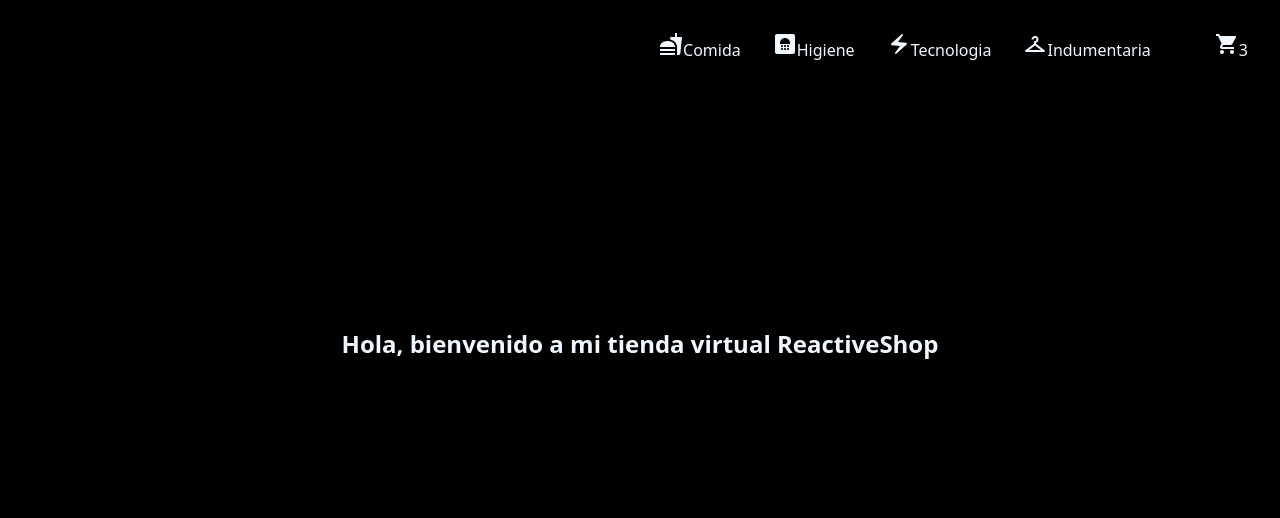
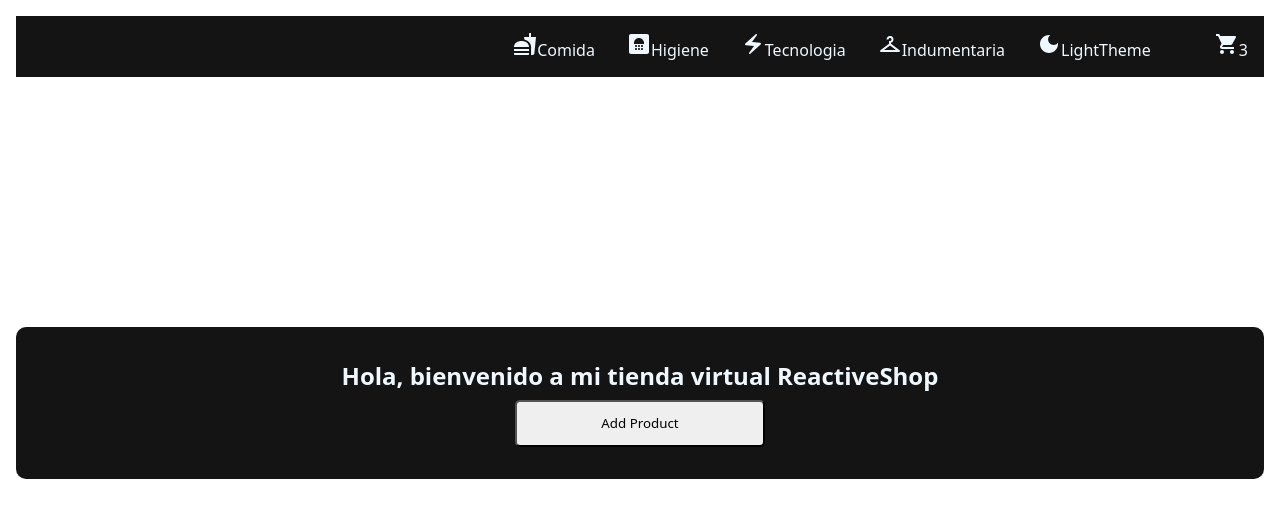
Before and after one commit to LuisTali/ReactIveShop, a React (Vite) app: page / in a window 1280 px wide. Shown: the top 518 px of the page. Built offline with nearby package versions, Linux system fonts and the light colour scheme.

Commit message:
Add new states to handle products, Add button to simulate a operation of adding a product to the cart, Add cart widget with a drop down menu with the products added to your shopping cart, Add button in the navbar to choose between darkmode or lightmode

```diff
--- a/src/App.css
+++ b/src/App.css
@@ -8,8 +8,15 @@
 body{
   width: 100%;
   height: 100vh;
-  background-color: black;
-  color: aliceblue;
   font-weight: 500;
   padding: 1rem;
 }
+
+.light{
+  background-color: aliceblue;
+  color: rgb(20,20,20);
+}
+.dark{
+  background-color: rgb(20,20,20);
+  color: aliceblue;
+}
--- a/src/App.jsx
+++ b/src/App.jsx
@@ -6,13 +6,15 @@
 
 function App() {
   const [count, setCount] = useState(0)
+  const [theme,setTheme] = useState(false);
+  const [products,setProducts] = useState([1,2,3]);
 
   const greeting = 'Hola, bienvenido a mi tienda virtual ReactiveShop'
 
   return (
     <>
-      <Navbar/>
-      <ItemListContainer greeting={greeting}/>
+      <Navbar theme={theme} setTheme={setTheme} products={products} setProducts={setProducts}/>
+      <ItemListContainer theme={theme} greeting={greeting} products={products} setProducts={setProducts}/>
     </>
   )
 }
--- a/src/components/common/CardWidget.css
+++ b/src/components/common/CardWidget.css
@@ -1,3 +1,33 @@
 #shoppingCart{
     margin-left: 3rem;
 }
+.listShoppingCart{
+    position: absolute;
+    top: 0;
+    right: 0;
+    margin-right: 1rem;
+    margin-top: 5rem;
+    padding: 1rem 2rem;
+    border-radius: 10px;
+    width: max-content;
+}
+.listShoppingCart ul{
+    white-space: nowrap;
+}
+.listShoppingCart ul li{
+    display: flex;
+    justify-content: space-between;
+    padding: 0.25rem 0.5rem;
+}
+.listShoppingCart ul li button{
+    border-radius: 5px;
+    padding: 0.25rem;
+    font-weight: 500;
+}
+
+.listShoppingCart.light{
+    border: 2px solid rgb(20,20,20);
+}
+.listShoppingCart.dark{
+    border: 2px solid aliceblue;
+}
--- a/src/components/common/CardWidget.jsx
+++ b/src/components/common/CardWidget.jsx
@@ -2,11 +2,24 @@
 import ShoppingCartIcon from '@mui/icons-material/ShoppingCart';
 import './CardWidget.css'
 
-const CardWidget = () =>{
-    const [items,setItems] = useState(0);
+const CardWidget = ({theme, products, setProducts}) =>{
+    const [showCart,setShowCart] = useState(false);
+
+    const handleRemove = (value) =>{
+        let newProducts = products.filter((product) => product != value)
+        setProducts(newProducts);
+    }
 
     return <div id='shoppingCart'>
-        <ShoppingCartIcon/>3
+        <ShoppingCartIcon style={{cursor:'pointer'}} onClick={()=>setShowCart(!showCart)}/>
+        {products.length}
+        {showCart && <div className={theme ? 'listShoppingCart light' : 'listShoppingCart dark'}>
+            <ul>
+                {products.length > 0 ?
+                products.map((product)=><li><h3>{product}</h3><button onClick={()=>handleRemove(product)}>remove</button></li>)
+                : 'You dont have products in your cart'}
+            </ul>
+        </div>}
     </div>
 }
 
--- a/src/components/layouts/itemListContainer/ItemListContainer.css
+++ b/src/components/layouts/itemListContainer/ItemListContainer.css
@@ -1,4 +1,20 @@
-h2{
+.itemListContainer{
+    width: 100%;
+    display: flex;
+    flex-direction: column;
+    padding-top: 2rem;
+    padding-bottom: 2rem;
+    margin-top:20%;
+    justify-content: center;
+    align-items: center;
+    border-radius: 10px;
+}
+.itemListContainer h2{
     text-align:center;
-    margin-top:20%;
 }
+.itemListContainer button{
+    width: 20%;
+    padding: 0.8rem;
+    border-radius: 5px;
+    margin-top: 0.5rem;
+}
--- a/src/components/layouts/itemListContainer/ItemListContainer.jsx
+++ b/src/components/layouts/itemListContainer/ItemListContainer.jsx
@@ -1,10 +1,26 @@
 import React from 'react';
 import './ItemListContainer.css'
 
-const ItemListContainer = ({greeting}) =>{
-    return <h2>
-        {greeting}
-    </h2>
+const ItemListContainer = ({greeting, theme, products, setProducts}) =>{
+
+    const handleAdd = () =>{
+        if(products.length > 0){
+            let newProducts = [...products];
+            newProducts.push(products[products.length - 1] + 1);
+            setProducts(newProducts);
+        }else{
+            let newProducts = [];
+            newProducts.push(1);
+            setProducts(newProducts);
+        }
+    }
+
+    return <div className= {theme ? 'itemListContainer light' : 'itemListContainer dark'}>
+        <h2>
+            {greeting}
+        </h2>
+        <button onClick={handleAdd}>Add Product</button>
+    </div>
 }
 
 export default ItemListContainer;
--- a/src/components/layouts/navbar/Navbar.jsx
+++ b/src/components/layouts/navbar/Navbar.jsx
@@ -1,4 +1,4 @@
-import React from "react";
+import React, {useState} from "react";
 import CardWidget from '../../common/CardWidget.jsx'
 import './Navbar.css'
 
@@ -6,19 +6,20 @@
 import BathroomIcon from '@mui/icons-material/Bathroom';
 import ElectricBoltIcon from '@mui/icons-material/ElectricBolt';
 import CheckroomIcon from '@mui/icons-material/Checkroom';
+import DarkModeIcon from '@mui/icons-material/DarkMode';
 
-const Navbar = () =>{
-
+const Navbar = ({theme,setTheme,products,setProducts}) =>{
     const handleClick = () =>{
         console.log('click');
     }
 
-    return <nav>
+    return <nav className={theme ? 'light' : 'dark'}>
         <a onClick={handleClick}><FastfoodIcon/>Comida</a>
         <a onClick={handleClick}><BathroomIcon/>Higiene</a>
         <a onClick={handleClick}><ElectricBoltIcon/>Tecnologia</a>
         <a onClick={handleClick}><CheckroomIcon/>Indumentaria</a>
-        <CardWidget/>
+        <a onClick={()=>setTheme(!theme)}><DarkModeIcon/>{theme ? 'DarkTheme' : 'LightTheme'}</a>
+        <CardWidget theme={theme} products={products} setProducts={setProducts}/>
     </nav>
 }
 export default Navbar;
```
